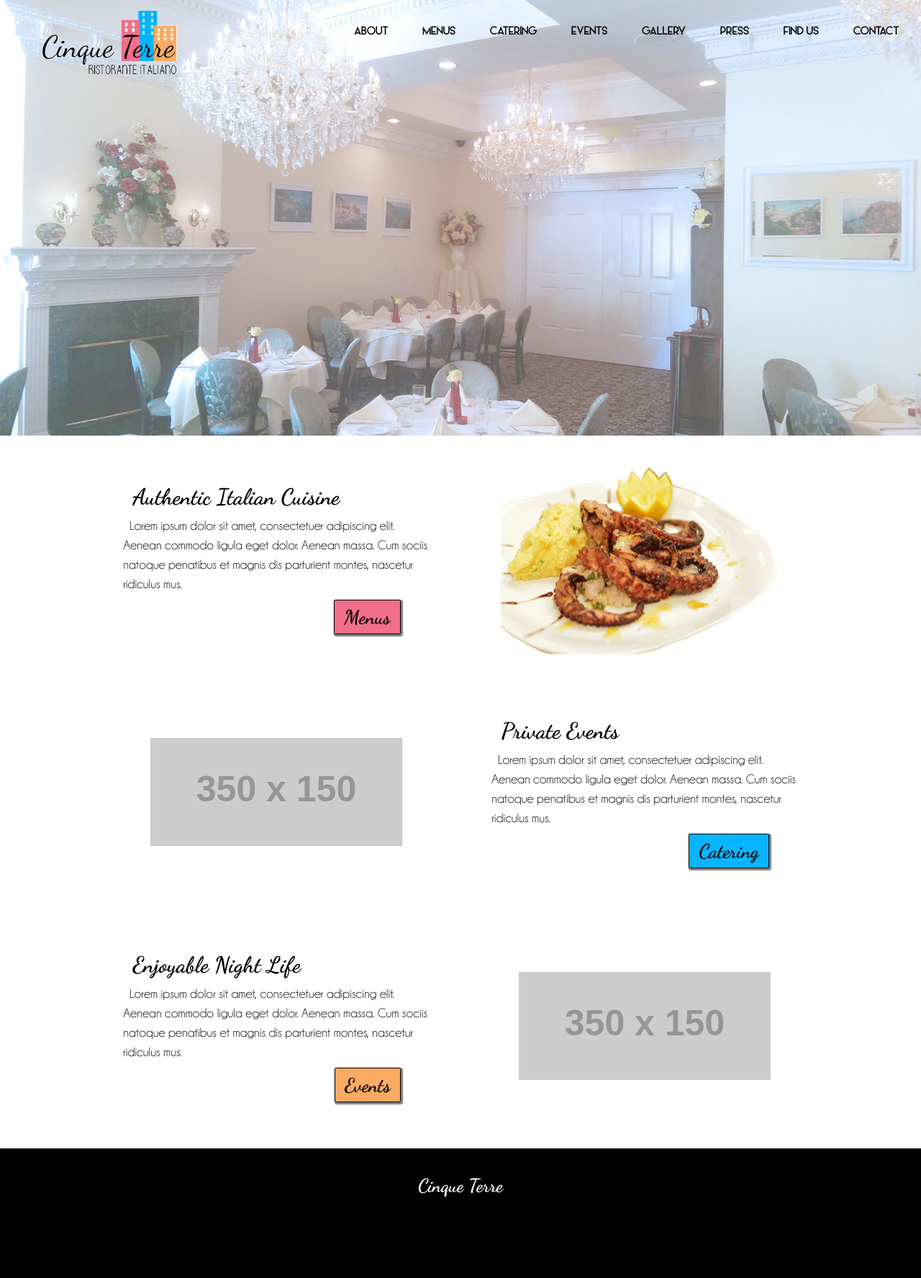
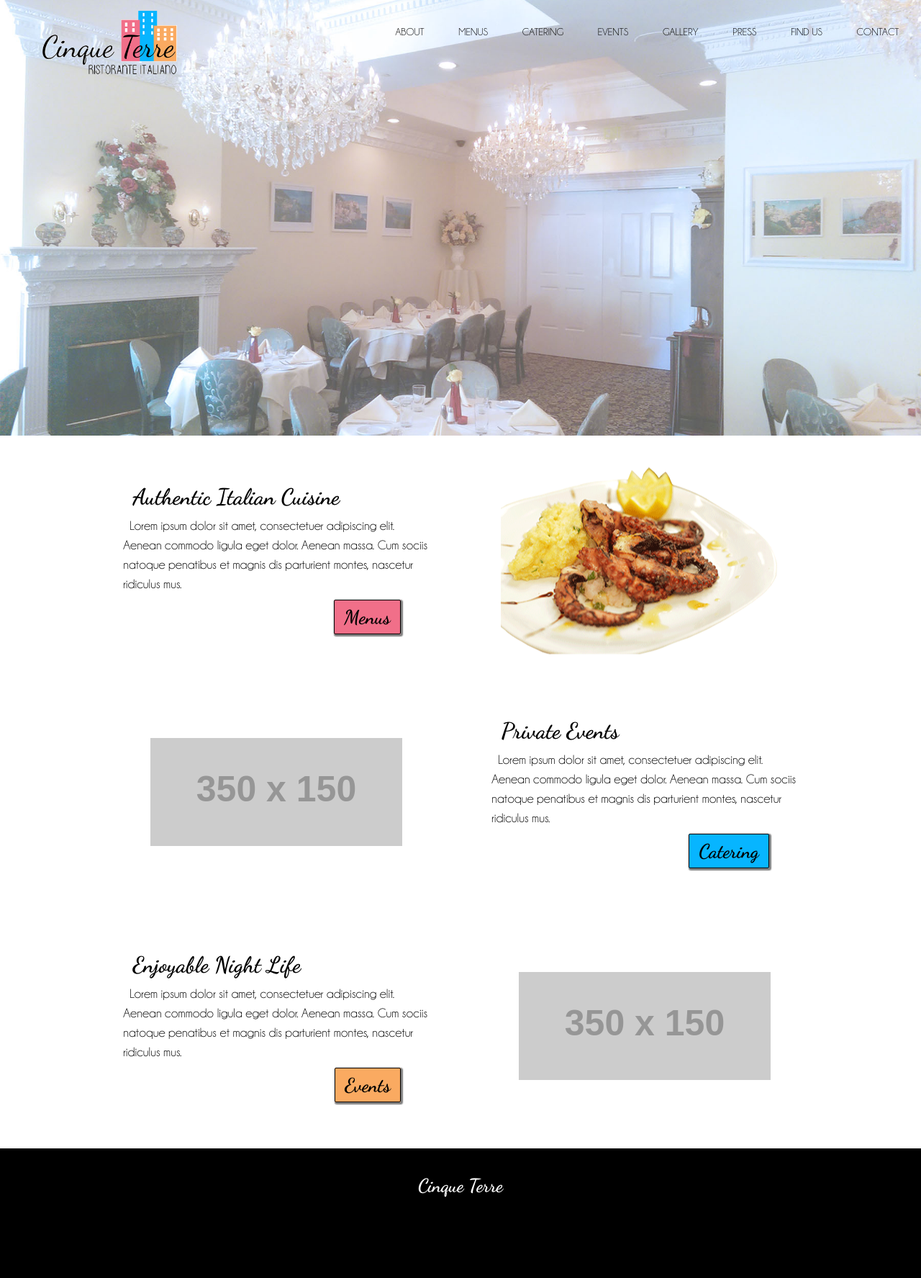
Before and after one commit to cinqueterreli/cinqueterre.github.io, a Jekyll site: the page built from index.html, in a window 1280 px wide. Shown: the whole page at 72% size. Built offline with Jekyll 4.4.1, drawn with Linux system fonts in a browser that asks for light colours; nearby versions of some CDN libraries.

Commit message:
and weeeeee

```diff
--- a/css/main.css
+++ b/css/main.css
@@ -234,7 +234,6 @@ hr {
 }
 
 .nav-link {
-	font-family:navText;
 	color:black;
 	font-size:.8em;
 	padding:1em 1.5em;
```
